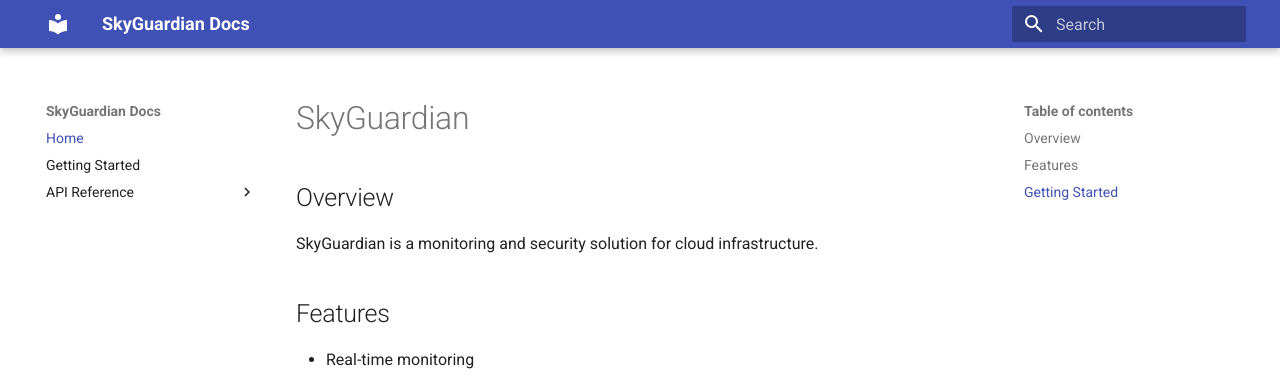
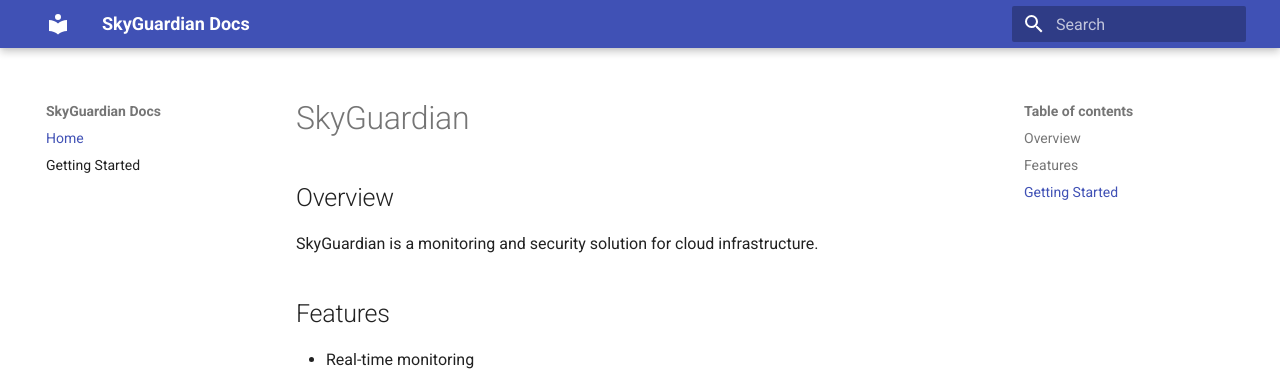
Before and after one commit to ronitbatra/skyguardian, an MkDocs documentation site: the page built from docs/index.md, in a window 1280 px wide. Shown: the top 376 px of the page. Built offline with MkDocs 1.6.1 and Material for MkDocs 9.7.7, drawn with Linux system fonts in a browser that asks for light colours.

Commit message:
added stuff

```diff
--- a/mkdocs.yml
+++ b/mkdocs.yml
@@ -13,8 +13,6 @@ theme:
 nav:
   - Home: index.md
   - Getting Started: getting_started.md
-  - API Reference:
-      - Module: api.md
 
 # Enable search plugin
 plugins:
```
